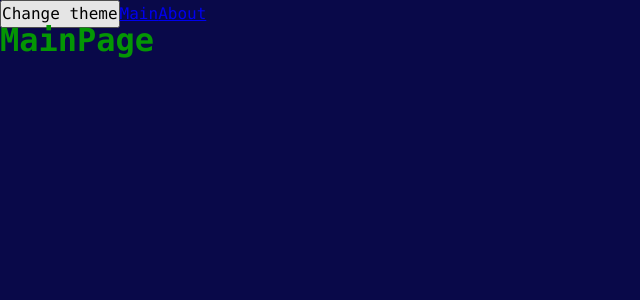
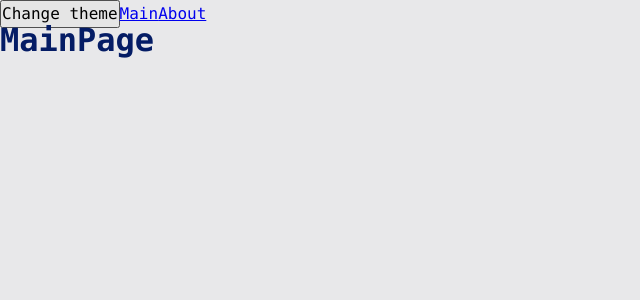
Before and after one commit to nikossmirnov/fe-common-template, a React app: page / in a window 1280 px wide. Shown: the top 300 px of the page, without its empty margins (0-640 px from the left). Built offline with nearby package versions, Linux system fonts and the light colour scheme.

Commit message:
theme context, useTheme hook

```diff
--- a/src/App.tsx
+++ b/src/App.tsx
@@ -1,25 +1,19 @@
 import { Route, Routes } from 'react-router-dom';
 
-import { Suspense, useState } from 'react';
+import { Suspense } from 'react';
 import { Link } from 'react-router-dom';
+import { useTheme } from './hooks/useTheme';
 import AboutPageAsync from './pages/AboutPage/AboutPage.async';
 import MainPageAsync from './pages/MainPage/MainPage.async';
 import './styles/index.scss';
 
-export enum Theme {
-    Dark = 'dark',
-    Light = 'light',
-}
+
 
 export const App = () => {
-    const [theme, setTheme] = useState<Theme>(Theme.Dark);
-
-    const handleThemeChange = () => {
-        setTheme(theme === Theme.Dark ? Theme.Light : Theme.Dark);
-    };
+    const { theme, toggleTheme } = useTheme();
     return (
         <div className={`app ${theme}`}>
-            <button onClick={handleThemeChange}>Change theme</button>
+            <button onClick={toggleTheme}>Change theme</button>
             <Link to={"/"}>Main</Link>
             <Link to={"/about"}>About</Link>
                 <Suspense fallback={<div>Loading...</div>} >
--- /dev/null
+++ b/src/context/ThemeContext.ts
@@ -0,0 +1,15 @@
+import { createContext } from "react";
+
+export enum Theme {
+    Dark = 'dark',
+    Light = 'light',
+}
+
+export interface ThemeContextProps {
+    theme?: Theme;
+    setTheme?: (theme: Theme) => void;
+};
+
+export const ThemeContext = createContext<ThemeContextProps>({});
+
+export const LOCAL_STORAGE_THEME_KEY = 'theme';
--- /dev/null
+++ b/src/context/ThemeProvider.tsx
@@ -0,0 +1,23 @@
+import { FC, useMemo, useState } from "react";
+import { LOCAL_STORAGE_THEME_KEY, Theme, ThemeContext } from "./ThemeContext";
+
+const defaultTheme = localStorage.getItem(LOCAL_STORAGE_THEME_KEY) as Theme || Theme.Light;
+
+const ThemeContextProvider: FC = ({ children }) => {
+    const [theme, setTheme] = useState<Theme>(defaultTheme);
+
+    const defaultProp = useMemo(() => {
+        return {
+            theme,
+            setTheme
+        }
+    }, [theme]);
+
+    return (
+        <ThemeContext.Provider value={defaultProp}>
+            {children}
+        </ThemeContext.Provider>
+    )
+};
+
+export default ThemeContextProvider;
--- /dev/null
+++ b/src/hooks/useTheme.ts
@@ -0,0 +1,19 @@
+import { useContext } from 'react';
+import { LOCAL_STORAGE_THEME_KEY, Theme, ThemeContext } from '../context/ThemeContext';
+
+interface UseThemeResult {
+    theme?: Theme;
+    toggleTheme?: () => void;
+};
+
+export const useTheme = (): UseThemeResult => {
+    const { theme, setTheme } = useContext(ThemeContext);
+
+    const toggleTheme = () => {
+        const newTheme = theme === Theme.Dark ? Theme.Light : Theme.Dark;
+        setTheme(newTheme);
+        localStorage.setItem(LOCAL_STORAGE_THEME_KEY, newTheme);
+    }
+
+    return { theme, toggleTheme };
+};
--- a/src/index.tsx
+++ b/src/index.tsx
@@ -1,8 +1,11 @@
 import { render } from 'react-dom';
 import { BrowserRouter } from 'react-router-dom';
 import { App } from './App';
+import ThemeContextProvider from './context/ThemeProvider';
 render(
 <BrowserRouter>
-    <App />
+    <ThemeContextProvider>
+        <App />
+    </ThemeContextProvider>
 </BrowserRouter>,
-document.getElementById('root') );
+document.getElementById('root'));
```
